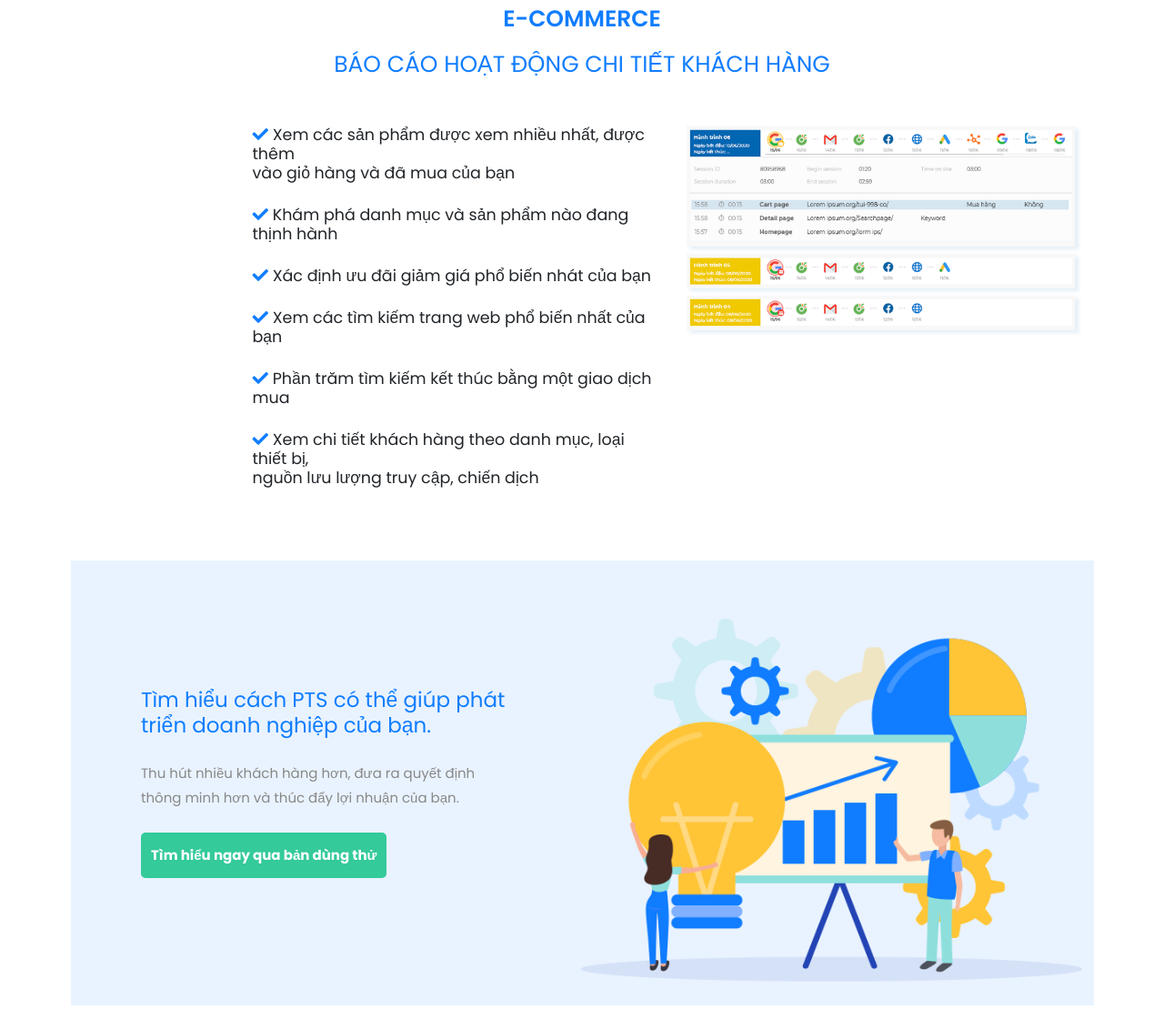
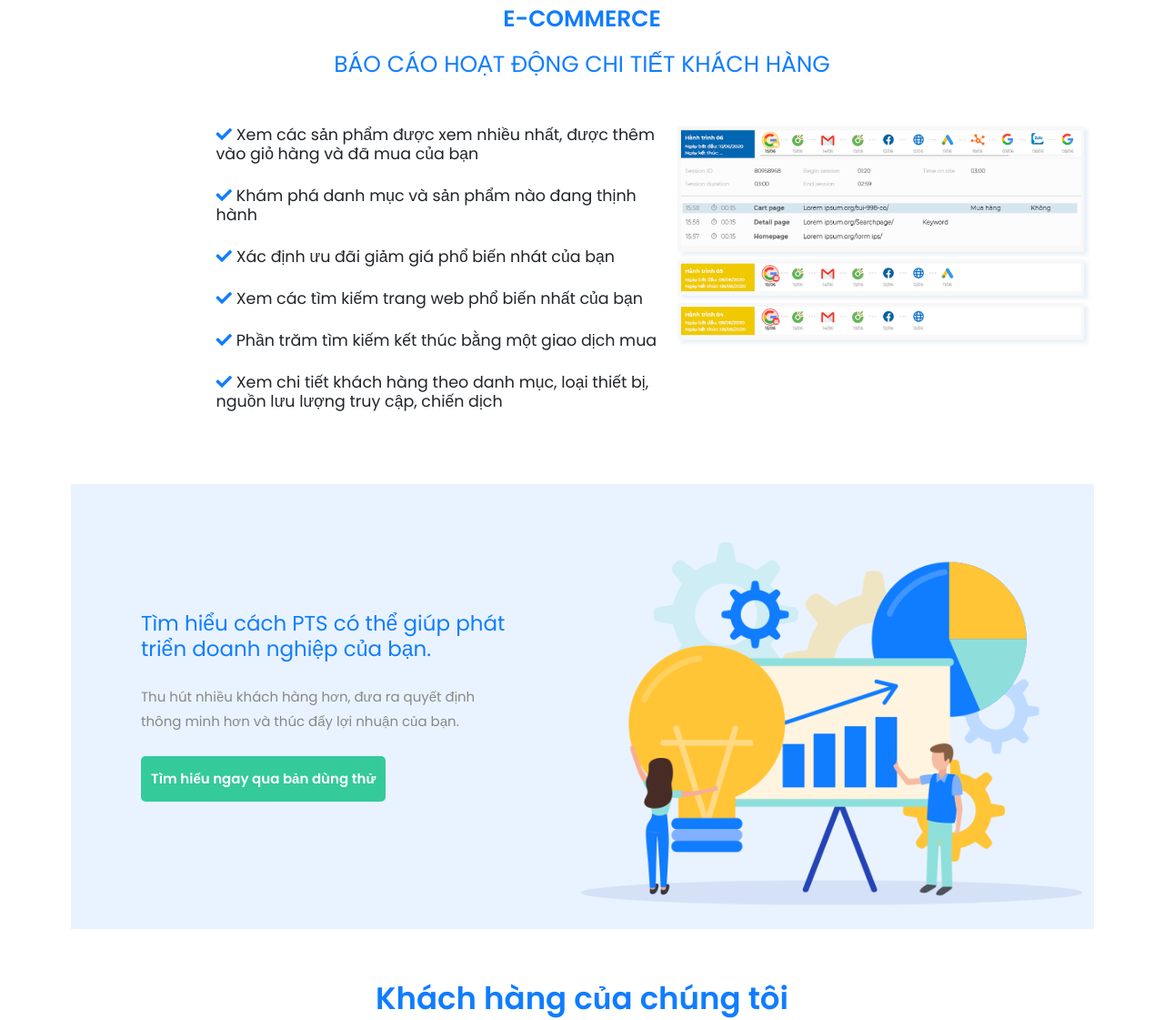
Before and after one commit to duc28121998/3tmetrics, a plain HTML site: page homepage/ecommerce.html in a window 1280 px wide. Shown: the part 1080-2201 px from the top of the page at 91% size. Drawn offline with nearby package versions, Linux system fonts and the light colour scheme; files that its build step writes are made by us from their sources; files whose address does not match are found by name.

Commit message:
first commit

```diff
--- a/homepage/scss/layout/_banner.scss
+++ b/homepage/scss/layout/_banner.scss
@@ -2,7 +2,7 @@
   cursor: pointer;
   outline: none;
   font-size: 1.6rem;
-  font-weight: bold;
+  font-weight: 600 !important;
   text-align: center;
   color: white !important;
   background-color: #107dff;
--- a/homepage/scss/pages/_demo.scss
+++ b/homepage/scss/pages/_demo.scss
@@ -188,6 +188,13 @@
     }
   }
 }
+.chiendichleft {
+  padding-left: 57px;
+
+  @media only screen and (max-width: 999px) {
+    padding-left: 0px;
+  }
+}
 .chiendichright {
   padding-top: 140px;
   padding-left: 50px;
@@ -196,3 +203,11 @@
     padding-left: 0;
   }
 }
+.demo_image {
+  img {
+    padding: 50px 70px 30px 90px;
+    @media only screen and (max-width: 999px) {
+      padding: 30px;
+    }
+  }
+}
--- a/homepage/scss/pages/_ecommerce.scss
+++ b/homepage/scss/pages/_ecommerce.scss
@@ -1,24 +1,3 @@
-html {
-  font-size: 62.5%;
-}
-
-img {
-  display: block;
-  max-width: 100%;
-}
-
-a {
-  text-decoration: none;
-}
-
-body {
-  font-family: 'Poppins', sans-serif;
-  line-height: 1.4;
-  font-weight: 400;
-  margin: 0;
-  padding: 0;
-}
-
 .logo {
   width: 150px;
   height: auto;
@@ -110,7 +89,7 @@ body {
   padding-top: 40px;
   h3 {
     margin-bottom: 25px;
-    padding-left: 200px;
+    padding-left: 160px;
     @media only screen and(max-width: 999px) {
       margin-bottom: 10px;
       font-size: 10px;
@@ -123,7 +102,7 @@ body {
   }
 }
 .ecommerce1__image {
-  padding: 40px 20px;
+  padding: 40px 10px;
 }
 //COL
 .bannerone {
```
Also changed, not shown: homepage/demo.html (+2 -2 lines), homepage/stylebig.css, 1 other file.
